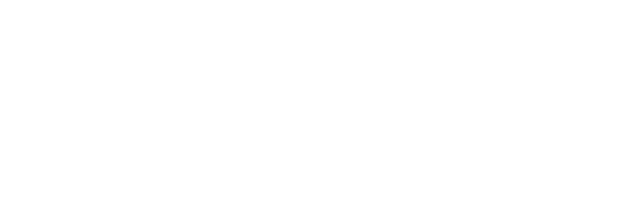
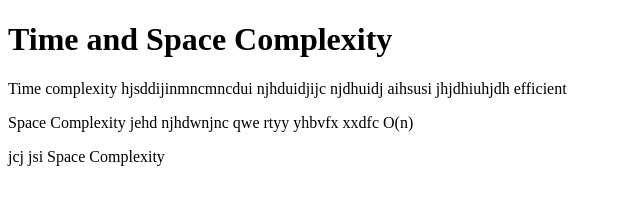
Before and after one commit to acciojob/time-and-space-complexity-mangal77102, a website: page main.html in a window 1280 px wide. Shown: the whole page, without its empty margins (0-640 px from the left). Drawn offline with Linux system fonts and the light colour scheme.

Commit message:
created a submission

```diff
--- a/main.html
+++ b/main.html
@@ -10,7 +10,10 @@
 	<!-- the entire body must be written by student -->
     <script type="text/javascript" src="./script.js">
 </script>
-
+<h1>Time and Space Complexity</h1>
+	<p>Time complexity hjsddijinmncmncdui njhduidjijc njdhuidj aihsusi jhjdhiuhjdh efficient</p>
+	<p>Space Complexity jehd njhdwnjnc qwe rtyy yhbvfx xxdfc O(n)</p>
+	<p>jcj jsi Space Complexity</p>
 </body>
 
 </html>
```
